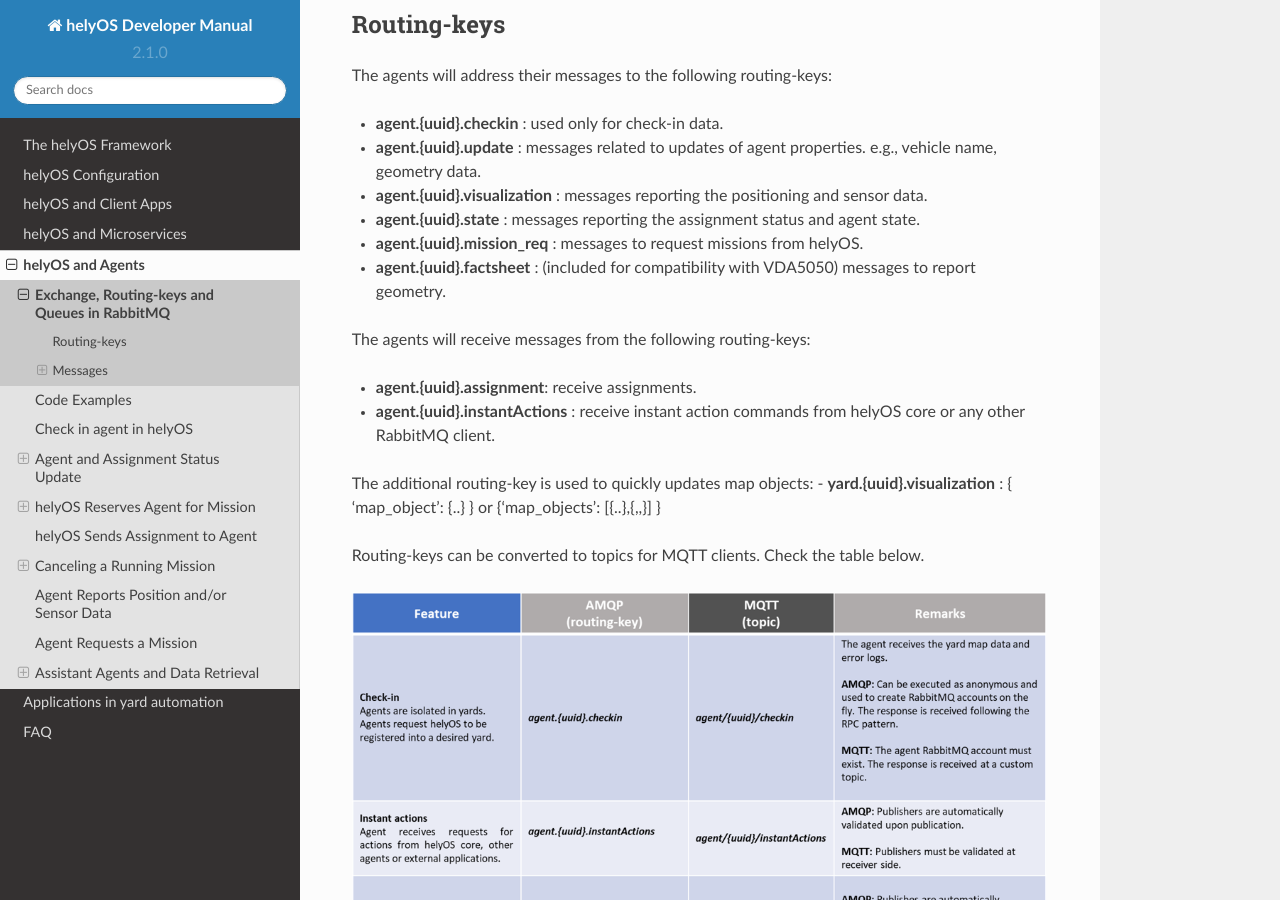
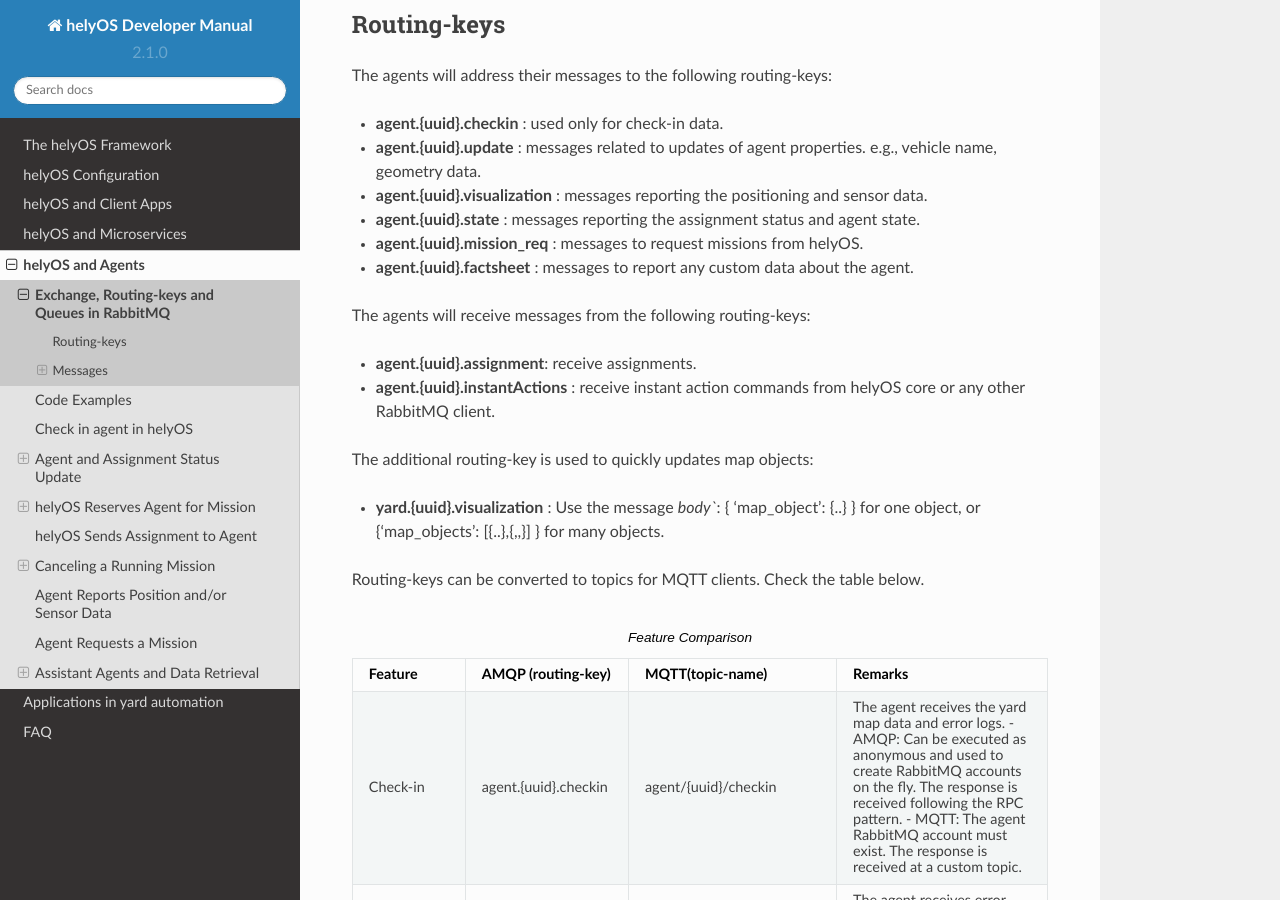
Before and after one commit to helyOSFramework/helyos-documentation, a Sphinx documentation site: the page built from docs/source/5-communication-between-helyos-and-agents/agents-and-helyos.rst, in a window 1280 px wide and 900 px high, scrolled down 634 px. Built offline with Sphinx 7.4.7 and the Read the Docs theme 2.0.0, drawn with Linux system fonts in a browser that asks for light colours.

Commit message:
remove table image

```diff
--- a/docs/source/5-communication-between-helyos-and-agents/agents-and-helyos.rst
+++ b/docs/source/5-communication-between-helyos-and-agents/agents-and-helyos.rst
@@ -20,7 +20,7 @@
 - **agent.{uuid}.visualization** : messages reporting the positioning and sensor data.
 - **agent.{uuid}.state** : messages reporting the assignment status and agent state.
 - **agent.{uuid}.mission_req** : messages to request missions from helyOS.
-- **agent.{uuid}.factsheet** : (included for compatibility with VDA5050) messages to report geometry.
+- **agent.{uuid}.factsheet** : messages to report any custom data about the agent.
 
 The agents will receive messages from the following routing-keys:
 
@@ -28,14 +28,12 @@
 - **agent.{uuid}.instantActions** : receive instant action commands from helyOS core or any other RabbitMQ client.
 
 The additional routing-key is used to quickly updates map objects:
-- **yard.{uuid}.visualization** : { 'map_object': {..} } or {'map_objects': [{..},{,,}] }
+
+- **yard.{uuid}.visualization** : Use the message `body``:  { 'map_object': {..} } for one object, or {'map_objects': [{..},{,,}] } for many objects.
 
 
 Routing-keys can be converted to topics for MQTT clients. Check the table below.
 
-.. figure:: ./img/rabbitmq_topics_explained_2.png
-    :align: center
-    :width: 800
 
 
 .. list-table:: Feature Comparison
```
